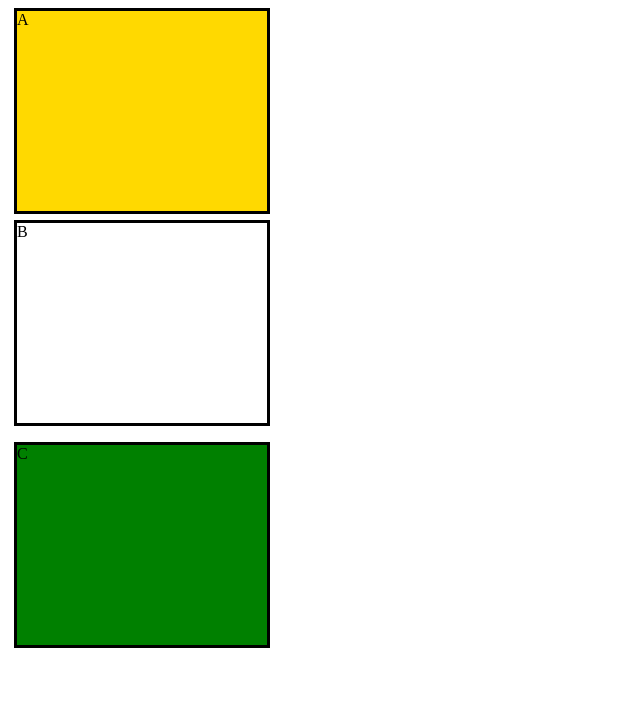
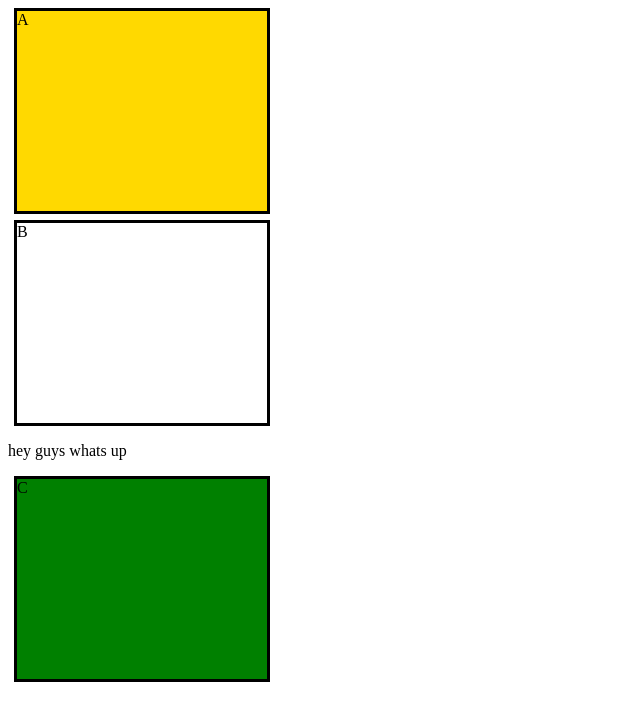
Before and after one commit to rjask/dhirema, a plain HTML site: page index.html in a window 1280 px wide. Shown: the whole page, without its empty margins (0-640 px from the left). Drawn offline with Linux system fonts and the light colour scheme.

Commit message:
text-added

```diff
--- a/index.html
+++ b/index.html
@@ -9,7 +9,7 @@
 <body>
     <div class="box" id="a">A</div>
     <div class="box" id="b">B</div>
-    <p></p>
+    <p> hey guys whats up</p>
     <div class="box" id="c">C</div>
 </body>
 </html>
```
